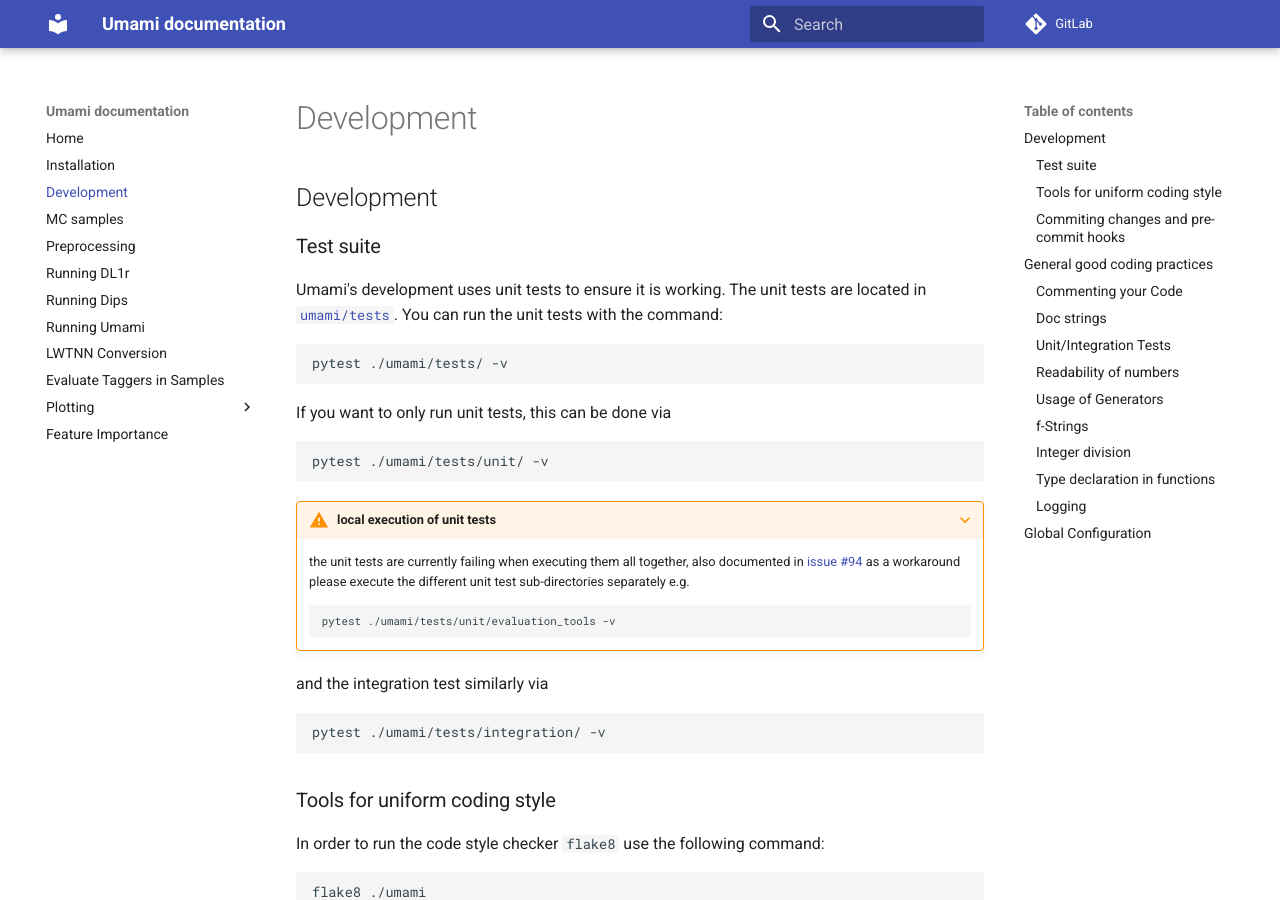
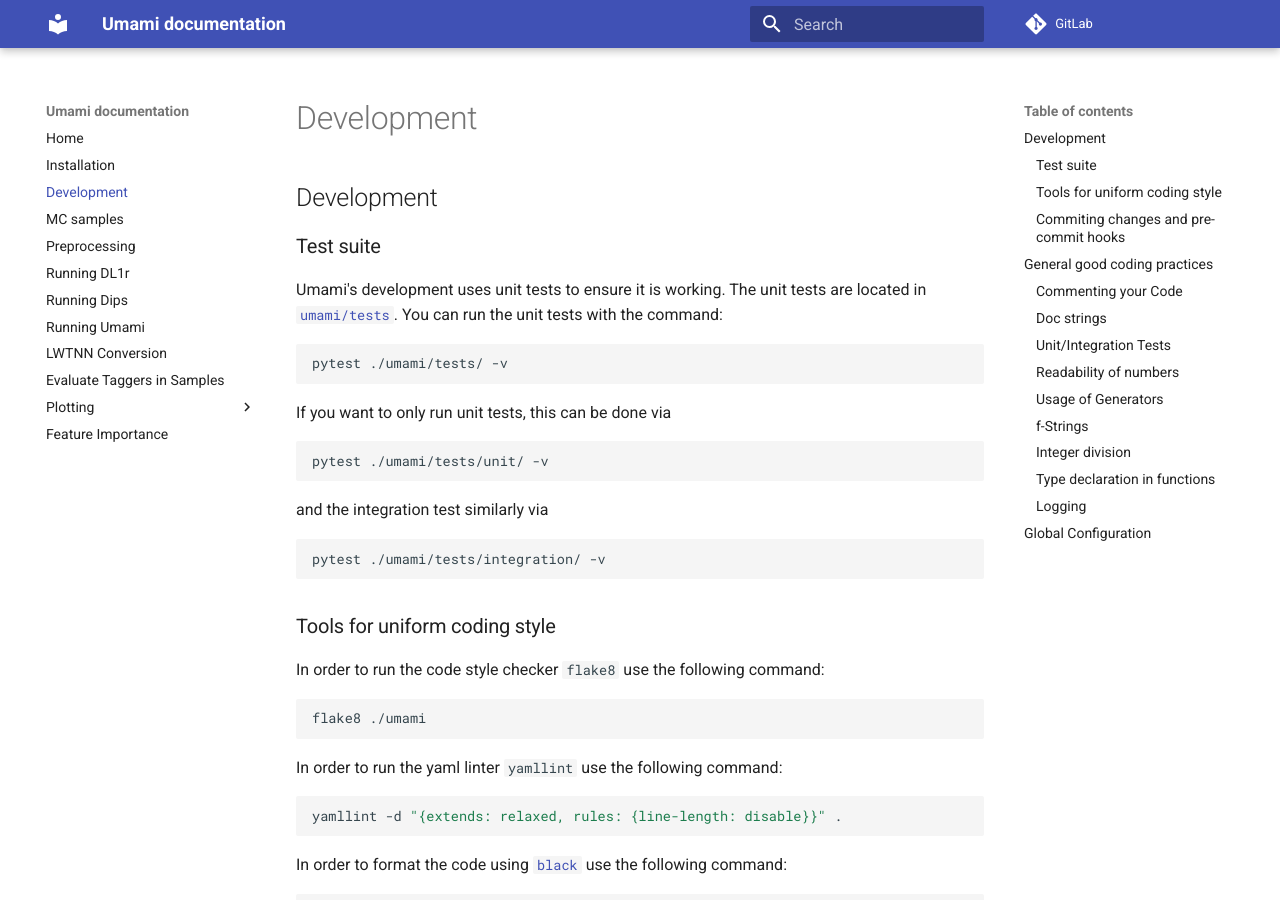
Before and after one commit to umami-hep/umami, an MkDocs documentation site: the page built from docs/development.md, in a window 1280 px wide and 900 px high. Built offline with MkDocs 1.6.1 and Material for MkDocs 9.7.7, drawn with Linux system fonts in a browser that asks for light colours.

````diff
--- a/docs/development.md
+++ b/docs/development.md
@@ -13,14 +13,6 @@
 ```bash
 pytest ./umami/tests/unit/ -v
 ```
-
-???+ warning "local execution of unit tests"
-    the unit tests are currently failing when executing them all together, also documented in [issue #94](https://gitlab.cern.ch/atlas-flavor-tagging-tools/algorithms/umami/-/issues/94)
-    as a workaround please execute the different unit test sub-directories separately
-    e.g.
-    ```
-    pytest ./umami/tests/unit/evaluation_tools -v
-    ```
 
 and the integration test similarly via
 
````
Also changed, not shown: 4 other files.
